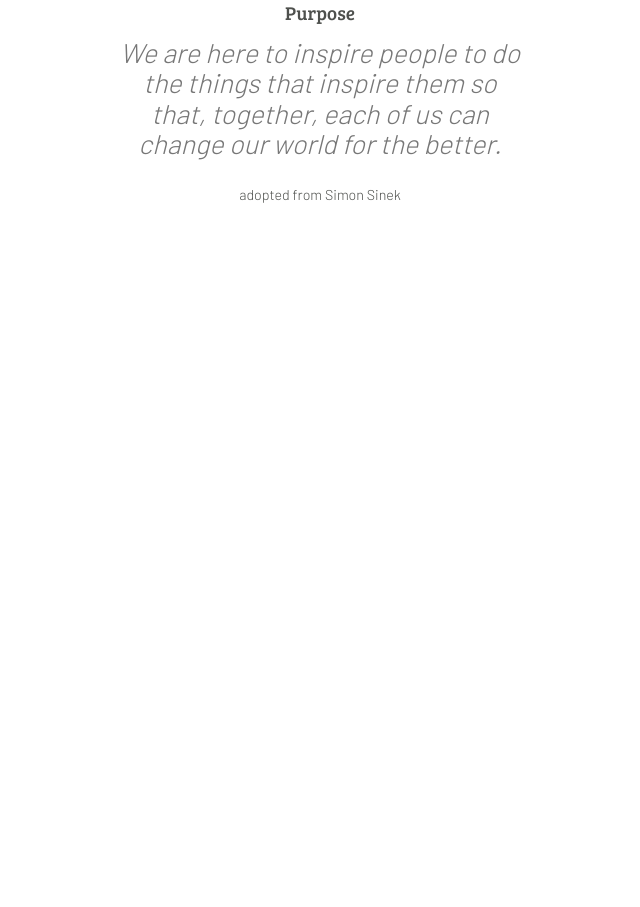
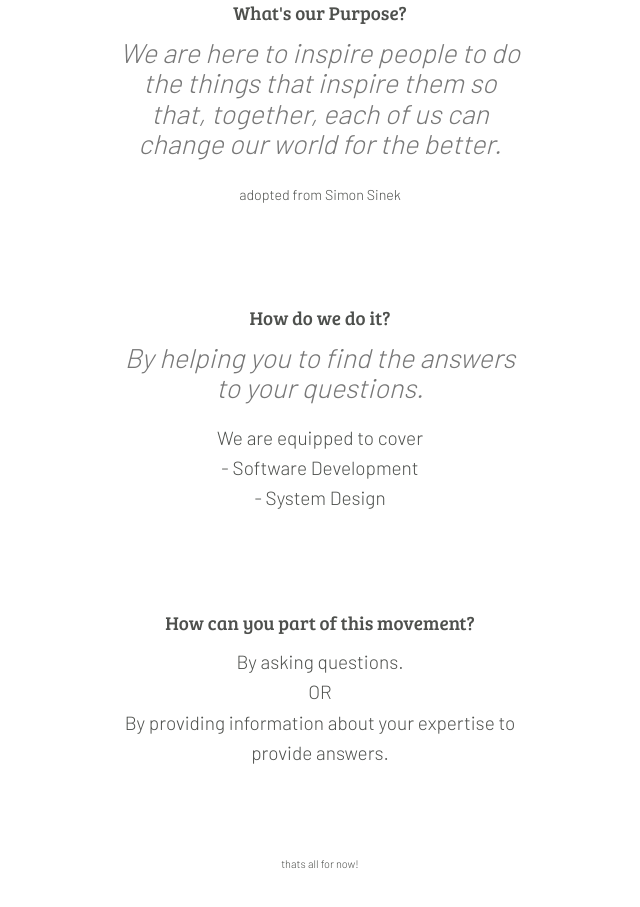
Before and after one commit to pintle/pintle-website, a plain HTML site: page index.html in a window 1280 px wide. Shown: the part 249-1156 px from the top of the page, without its empty margins (320-960 px from the left). Before the commit the page ends 800 px from the top, so only its background shows below. Drawn offline with nearby package versions, Linux system fonts and the light colour scheme.

Commit message:
Content Modification

```diff
--- a/css/production.css
+++ b/css/production.css
@@ -1687,6 +1687,12 @@ hr {
     text-align: center;
 }
 
+footer {
+    text-align: center;
+    font-size: 11px;
+    margin: 20px 0;
+}
+
 .our-why blockquote {
     font-style: italic;
     font-weight: 300;
--- a/index.html
+++ b/index.html
@@ -47,16 +47,38 @@
                     <!-- Info -->
                     <section class="pt2 pb3">
                         <div class="our-why">
-                            <h4>Purpose</h4>
+                            <h4>What's our Purpose?</h4>
                             <blockquote>We are here to inspire people to do the things that inspire them so that,
                                 together, each of us can change our world for the better.</blockquote>
                             <small>adopted from <a target="_blank" href="https://simonsinek.com/">Simon Sinek</a></small>
+                        </div>
+
+                    </section>
+
+                    <section class="pt2 pb3">
+                        <div class="our-why">
+                            <h4>How do we do it?</h4>
+                            <blockquote>By helping you to find the answers to your questions.</blockquote>
+                            <p>We are equipped to cover</p>
+                            <p>- Software Development</p>
+                            <p>- System Design</p>
+                        </div>
+                    </section>
+
+                    <section class="pt2 pb3">
+                        <div class="our-why">
+                            <h4>How can you part of this movement?</h4>
+                            <p>By asking questions.</p>
+                            <p>OR</p>
+                            <p>By providing information about your expertise to provide answers.</p>
                         </div>
                     </section>
 
 
                 </div>
             </main>
+
+            <footer>thats all for now!</footer>
 
         </div>
     </div>
```
